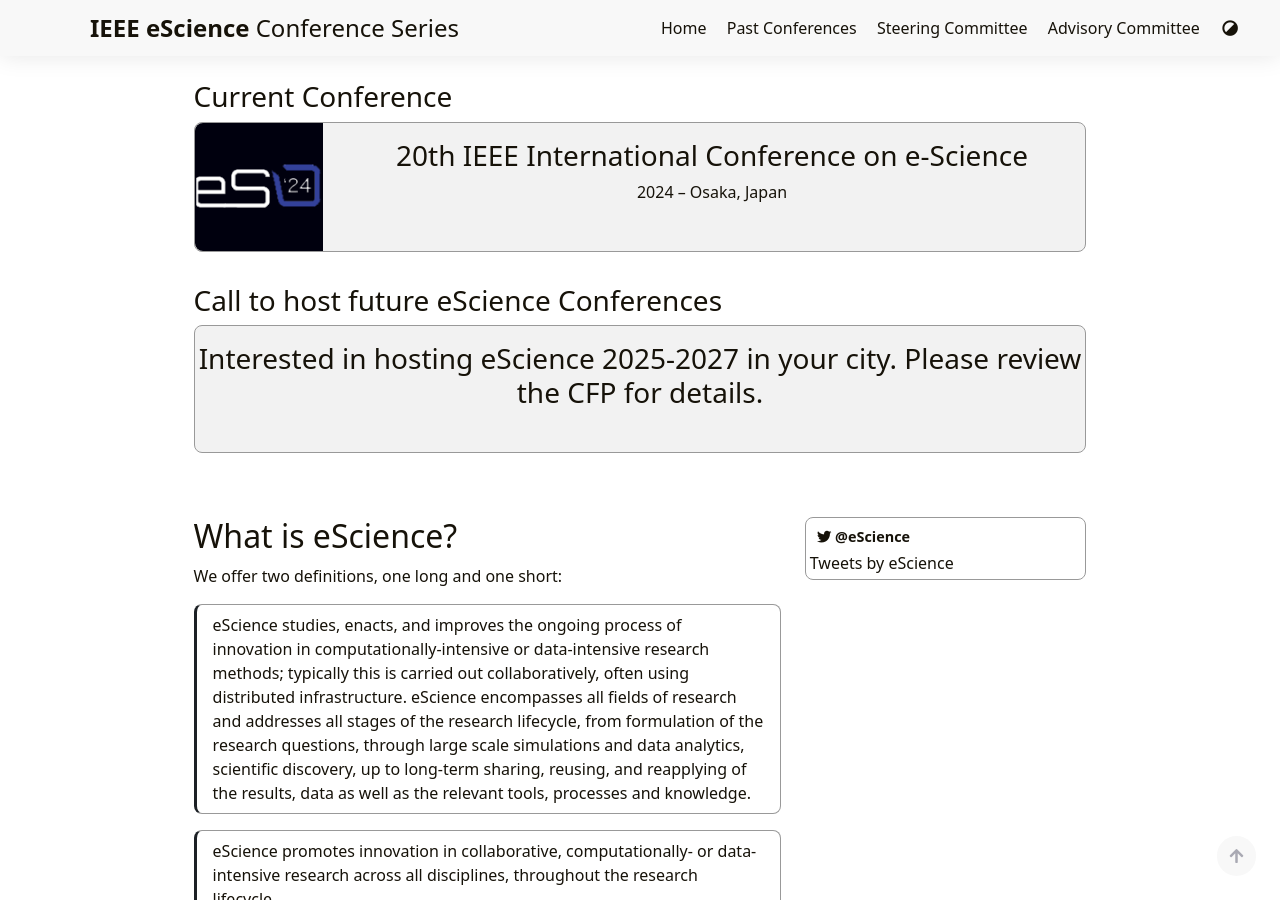
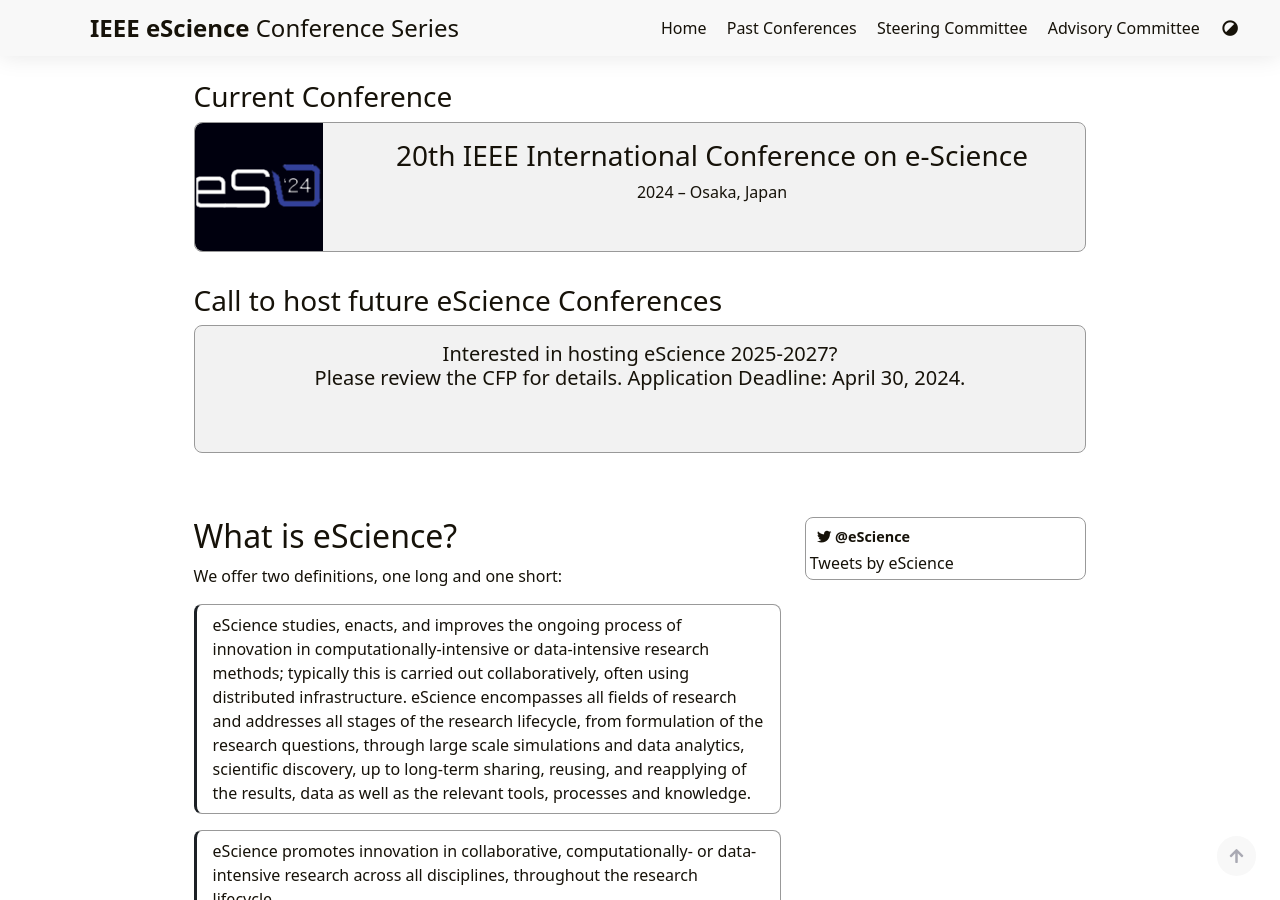
Before and after one commit to escience-conference/about, a Jekyll site: the page built from index.html, in a window 1280 px wide and 900 px high. Built offline with Jekyll 4.4.1, drawn with Linux system fonts in a browser that asks for light colours; nearby versions of some CDN libraries; comment, search, counter and statistics services are not loaded.

Commit message:
Update index.html

```diff
--- a/index.html
+++ b/index.html
@@ -23,7 +23,7 @@
 <a class="col-sm-12" href="escience-cfp.pdf" target="_blank">
     <div class="current">
         <div class="content">
-            <h3>Interested in hosting eScience 2025-2027 in your city. Please review the CFP for details.
+            <h5>Interested in hosting eScience 2025-2027? <br /> Please review the CFP for details. Application Deadline: April 30, 2024.</h5>
         </div>
     </div>
 </a>
```
